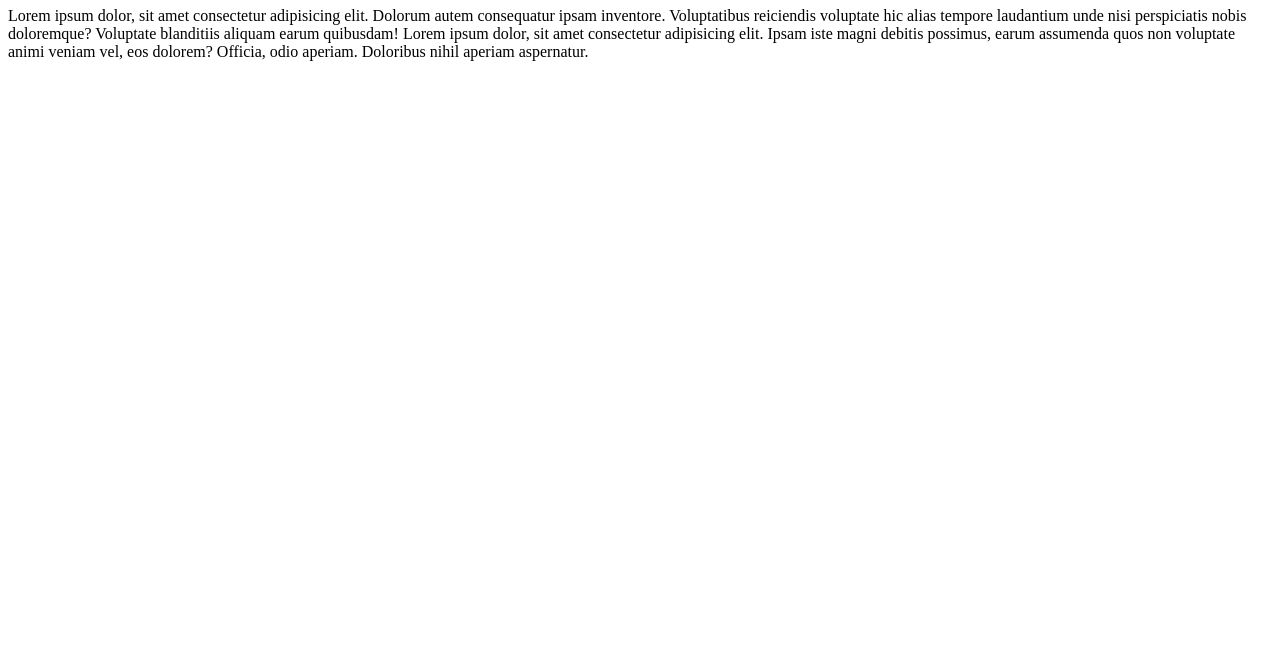
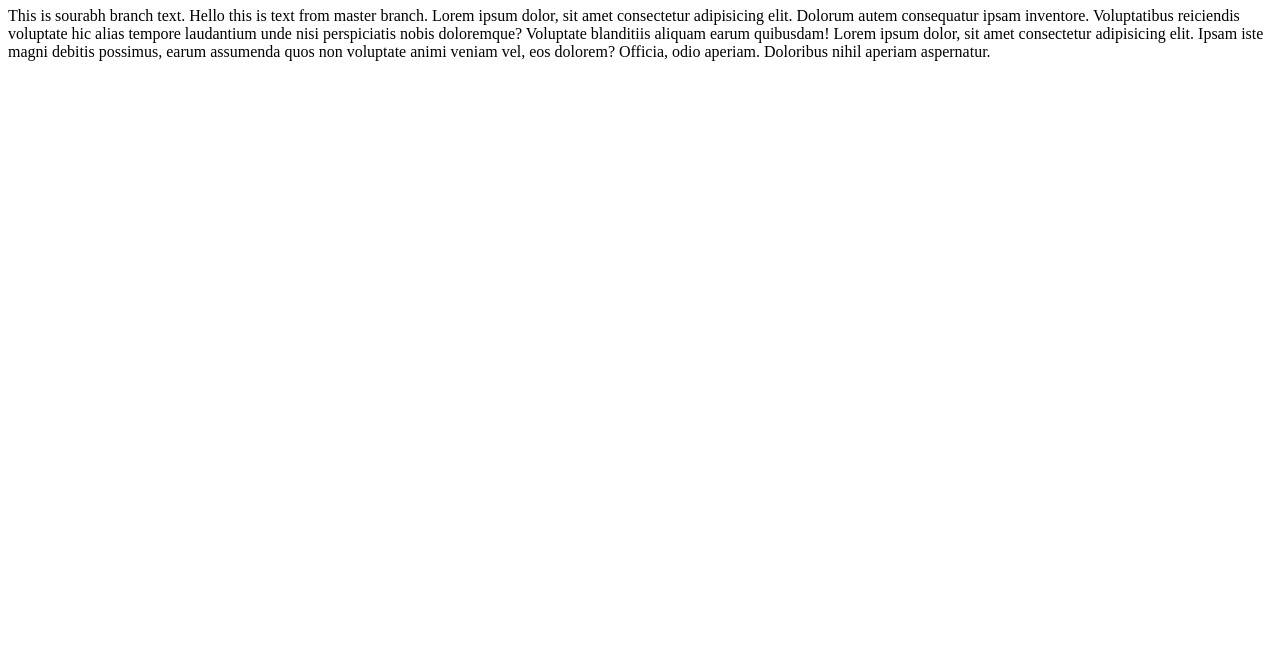
Before and after one commit to techclass-of-education/node-http-server, a website: page pages/index.html in a window 1280 px wide. Shown: the part 143-800 px from the top of the page. Drawn offline with Linux system fonts and the light colour scheme.

Commit message:
index.html chnages by sourabh branch

```diff
--- a/pages/index.html
+++ b/pages/index.html
@@ -15,6 +15,8 @@
     </ul>
     <h1>Index</h1>
     <p>
+        This is sourabh branch text.
+        Hello this is text from master branch.
         Lorem ipsum dolor, sit amet consectetur adipisicing elit. Dolorum autem consequatur ipsam inventore.
         Voluptatibus reiciendis voluptate hic alias tempore laudantium unde nisi perspiciatis nobis doloremque?
         Voluptate blanditiis aliquam earum quibusdam!
```
